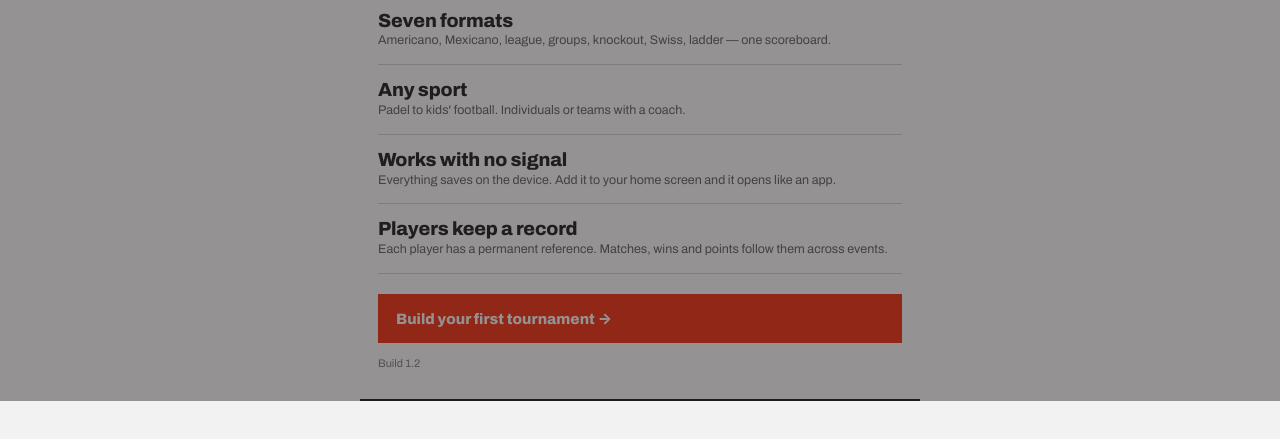
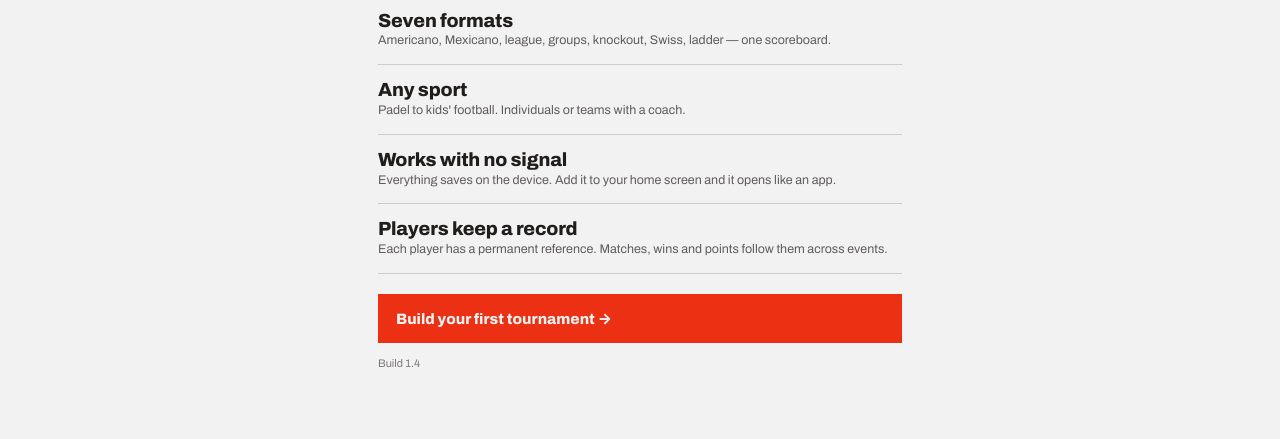
Before and after one commit to markmcmillan81/SportFixturesManager, a plain HTML site: page index.html in a window 1280 px wide. Shown: the part 399-838 px from the top of the page. Drawn offline with Linux system fonts and the light colour scheme.

Commit message:
Add files via upload

```diff
--- a/css/app.css
+++ b/css/app.css
@@ -10,6 +10,8 @@
   --safe-b:env(safe-area-inset-bottom,0px);
 }
 *{box-sizing:border-box}
+/* An element with [hidden] must stay hidden even when a class sets display. */
+[hidden]{display:none!important}
 html,body{margin:0;padding:0;height:100%}
 body{
   background:var(--bg); color:var(--text); font-family:var(--font);
--- a/js/ui.js
+++ b/js/ui.js
@@ -4,7 +4,7 @@
   'use strict';
 
   const E = Engines, S = Store;
-  const BUILD = '1.2';
+  const BUILD = '1.4';
   const app = document.getElementById('app');
   const tabbar = document.getElementById('tabbar');
   const sheetEl = document.getElementById('sheet');
```
